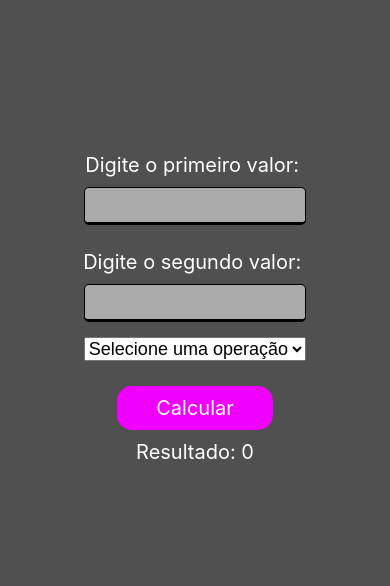
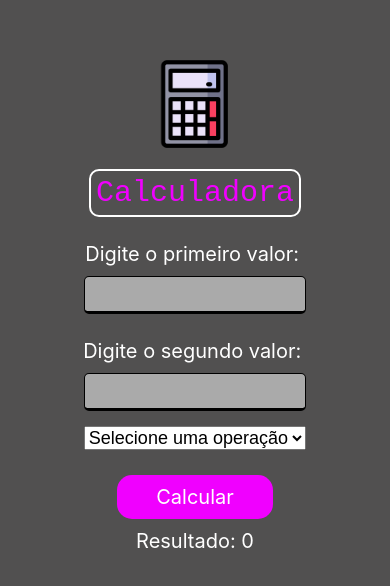
Before and after one commit to RobsonGFerrarezi/Calculadora_1_1_ReactN, a React Native app: screen / in a window 390 px wide. Shown: the part 114-700 px from the top of the page. Built offline with nearby package versions, Linux system fonts and the light colour scheme.

Commit message:
Colocando um icone para a calculadora

```diff
--- a/App.js
+++ b/App.js
@@ -1,7 +1,9 @@
 import { StatusBar } from 'expo-status-bar';
 import { useState } from 'react';
-import { Alert, StyleSheet, Text, TextInput, TouchableOpacity, View } from 'react-native';
+import { Alert, StyleSheet, Text, TextInput, TouchableOpacity, View, Image } from 'react-native';
 import { Picker } from '@react-native-picker/picker'; // Adicionado para o dropdown
+
+import iconCalculadora from './assets/calc.png';
 
 export default function App() {
 
@@ -58,6 +60,9 @@ export default function App() {
 
   return (
     <View style={styles.container}>
+      <Image source={iconCalculadora} style={{ width: 100, height: 100, marginBottom: 15 }} />
+      <Text style={styles.titulo}>Calculadora</Text>
+
       <Text style={styles.labelCampo}>Digite o primeiro valor: </Text>
       <TextInput style={styles.caixaTexto}
         keyboardType="decimal-pad"
```
Also changed, not shown: assets/calc.png (added).
